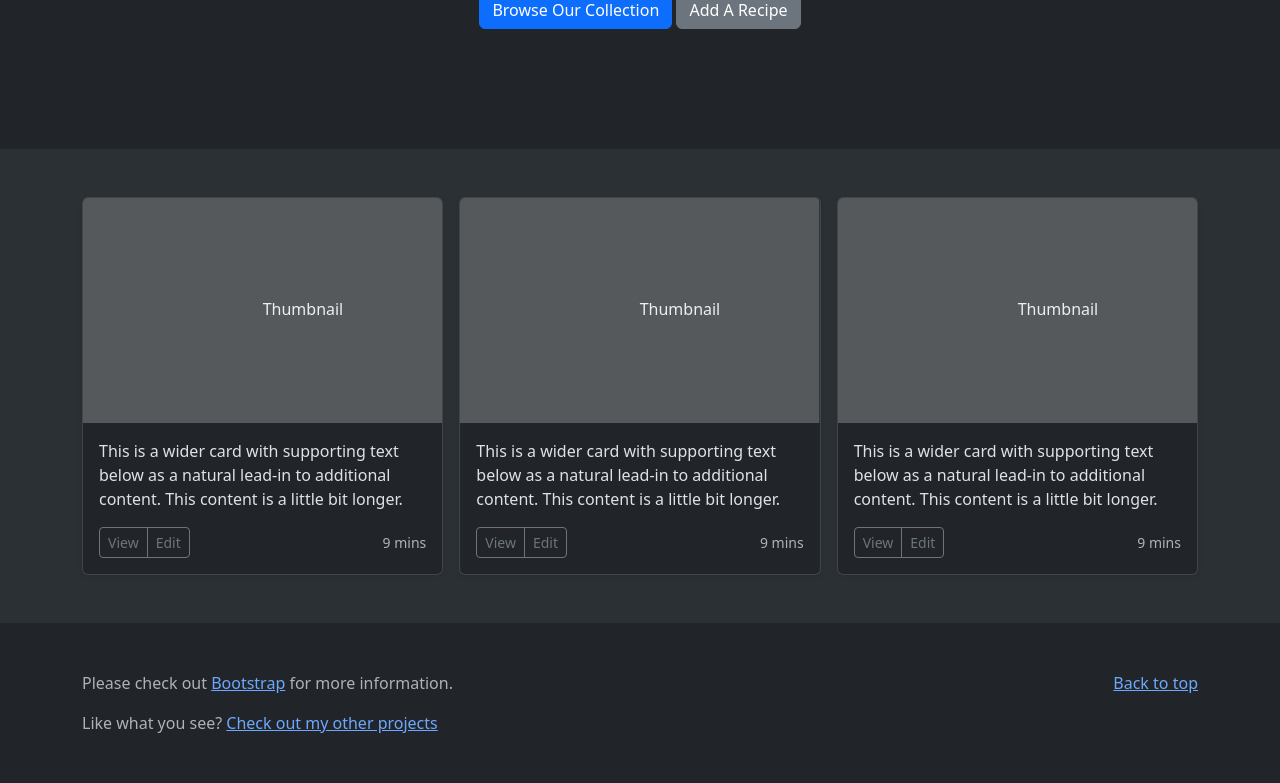
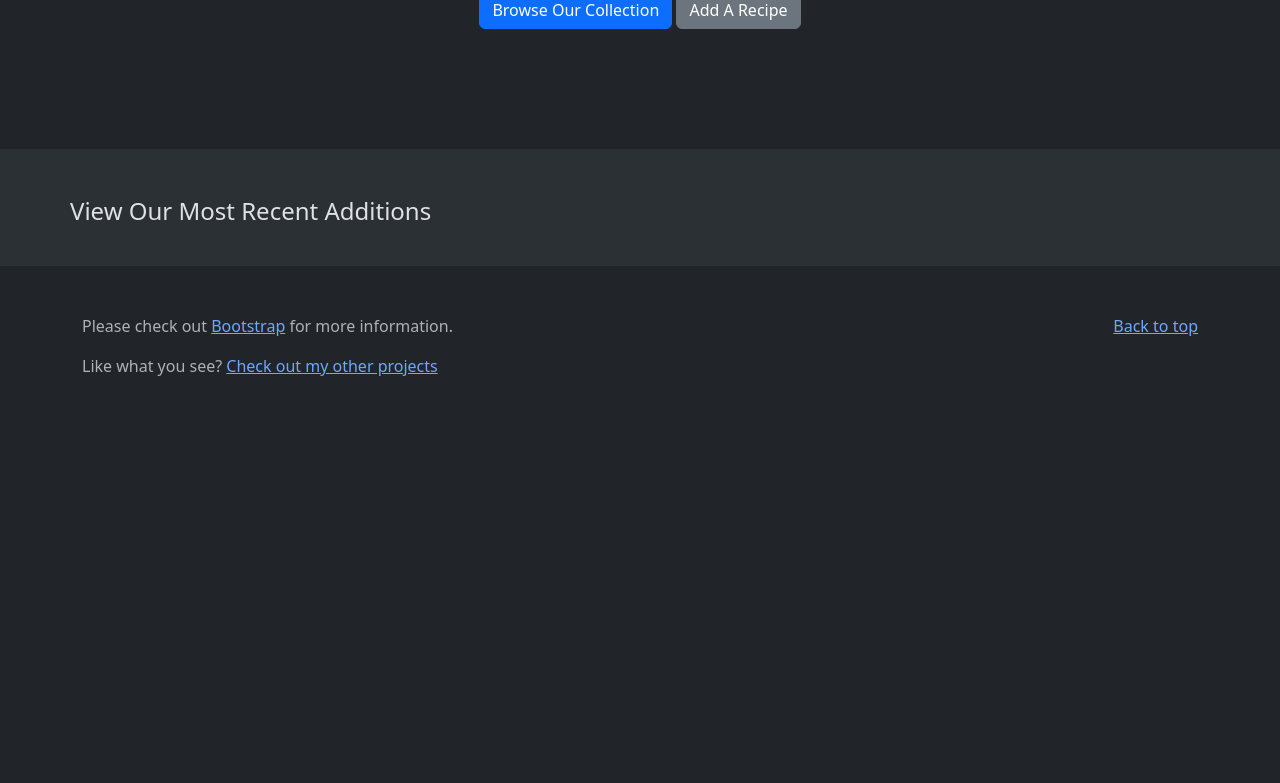
Before and after one commit to Michael-W-Mason/Python_Recipe_App, a Flask app: page / in a window 1280 px wide. Shown: the part 361-1144 px from the top of the page. After the commit the page ends 737 px from the top, so only its background shows below. Run offline with Flask 3, Linux system fonts and the light colour scheme; data that the repository does not hold is empty; some libraries are stand-ins or nearby versions.

Commit message:
Added Last 3 recipes to home page

```diff
--- a/src/controllers/recipe_controller.py
+++ b/src/controllers/recipe_controller.py
@@ -9,7 +9,8 @@ IMAGE_PATH = f'./db/images/'
 
 @app.route('/')
 def home():
-    return render_template('home.html')
+    recipes = Recipes.get_last_n_recipes(3)
+    return render_template('home.html', recipes=recipes)
 
 @app.route('/submit_recipe', methods=['POST'])
 def submit_recipe():
--- a/src/models/recipe_model.py
+++ b/src/models/recipe_model.py
@@ -77,6 +77,11 @@ class Recipes(BaseModel):
             data['instructions'].append(ele.instruction)
         return data
 
+    @staticmethod
+    def get_last_n_recipes(n):
+        last_n_recipes = Recipes.select().order_by(Recipes.updated_at).limit(n)
+        return last_n_recipes
+
 class Ingredients(BaseModel):
     id = PrimaryKeyField()
     recipe = ForeignKeyField(Recipes, backref='ingredients')
--- a/src/templates/home.html
+++ b/src/templates/home.html
@@ -18,80 +18,71 @@
 
 <div class="album py-5 bg-body-tertiary">
     <div class="container">
+        <h4 class="row">View Our Most Recent Additions</h4>
         <div class="row row-cols-1 row-cols-sm-2 row-cols-md-3 g-3">
+            {% for recipe in recipes %}
             <div class="col">
                 <div class="card shadow-sm">
-                    <svg class="bd-placeholder-img card-img-top" width="100%" height="225"
-                        xmlns="http://www.w3.org/2000/svg" role="img" aria-label="Placeholder: Thumbnail"
-                        preserveAspectRatio="xMidYMid slice" focusable="false">
-                        <title>Placeholder</title>
-                        <rect width="100%" height="100%" fill="#55595c" data-darkreader-inline-fill=""
-                            style="--darkreader-inline-fill: #43484b;"></rect>
-                        <text x="50%" y="50%" fill="#eceeef" dy=".3em" data-darkreader-inline-fill=""
-                            style="--darkreader-inline-fill: #dddad6;">Thumbnail</text>
-                    </svg>
+                    <img class="bd-placeholder-img card-img-top" width="100%" height="225"
+                        preserveAspectRatio="xMidYMid slice" {%if recipe.id %} src="{{ url_for('cdn', id=recipe.id) }}"
+                        {% else %} src="{{url_for('cdn', id=0)}}" {% endif %}>
                     <div class="card-body">
-                        <p class="card-text">This is a wider card with supporting text below as a natural
-                            lead-in to additional content. This content is a little bit longer.</p>
+                        <h5>{{recipe.name}}</h5>
+                        <p class="card-text">{{recipe.desc}}</p>
                         <div class="d-flex justify-content-between align-items-center">
                             <div class="btn-group">
-                                <button type="button" class="btn btn-sm btn-outline-secondary">View</button>
-                                <button type="button" class="btn btn-sm btn-outline-secondary">Edit</button>
+                                <button onclick="getRecipe({{recipe.id}})" type="button"
+                                    class="btn btn-sm btn-outline-secondary" data-bs-toggle="modal"
+                                    data-bs-target="#recipeModal">View</button>
+                                <a class="btn btn-sm btn-outline-secondary"
+                                    href="/recipes/edit_recipe/{{recipe.id}}">Edit</a>
+                                <!-- <button type="button" class="btn btn-sm btn-outline-secondary">Edit</button> -->
                             </div>
-                            <small class="text-body-secondary">9 mins</small>
+                            <small class="text-body-secondary">{{recipe.cook_time}} hrs</small>
                         </div>
                     </div>
                 </div>
             </div>
-            <div class="col">
-                <div class="card shadow-sm">
-                    <svg class="bd-placeholder-img card-img-top" width="100%" height="225"
-                        xmlns="http://www.w3.org/2000/svg" role="img" aria-label="Placeholder: Thumbnail"
-                        preserveAspectRatio="xMidYMid slice" focusable="false">
-                        <title>Placeholder</title>
-                        <rect width="100%" height="100%" fill="#55595c" data-darkreader-inline-fill=""
-                            style="--darkreader-inline-fill: #43484b;"></rect>
-                        <text x="50%" y="50%" fill="#eceeef" dy=".3em" data-darkreader-inline-fill=""
-                            style="--darkreader-inline-fill: #dddad6;">Thumbnail</text>
-                    </svg>
-                    <div class="card-body">
-                        <p class="card-text">This is a wider card with supporting text below as a natural
-                            lead-in to additional content. This content is a little bit longer.</p>
-                        <div class="d-flex justify-content-between align-items-center">
-                            <div class="btn-group">
-                                <button type="button" class="btn btn-sm btn-outline-secondary">View</button>
-                                <button type="button" class="btn btn-sm btn-outline-secondary">Edit</button>
-                            </div>
-                            <small class="text-body-secondary">9 mins</small>
+            {% endfor %}
+        </div>
+    </div>
+</div>
+
+<!-- Modal -->
+<div class="modal fade modal-md" id="recipeModal" tabindex="-1" aria-labelledby="recipeModalLabel" aria-hidden="true">
+    <div class="modal-dialog">
+        <div class="modal-content">
+            <div class="modal-header">
+                <h1 class="modal-title fs-5" id="recipeModalLabel">Recipe Name</h1>
+                <button type="button" class="btn-close" data-bs-dismiss="modal" aria-label="Close"></button>
+            </div>
+            <div class="modal-body">
+                <div class="p-2">
+                    <div class="row">
+                        <div class="clearfix p-2">
+                            <img id="recipeModalImage" class="rounded col-md-4 mb-3 ms-md-3" width="100%" src="">
+                            <h5 id="recipeModalServes">Serves: 1</h5>
+                            <p id="recipeModalTime">Total Cooking Time: 1 hours</p>
+                            <p id="recipeModalDesc">Recipe Description</p>
+                        </div>
+                        <div class="p-2">
+                            <h3>Ingredients</h3>
+                            <ul id="recipeModalIngredients">
+                            </ul>
+                            <h3>Instructions</h3>
+                            <ol id="recipeModalInstructions">
+                            </ol>
                         </div>
                     </div>
                 </div>
-            </div>
-            <div class="col">
-                <div class="card shadow-sm">
-                    <svg class="bd-placeholder-img card-img-top" width="100%" height="225"
-                        xmlns="http://www.w3.org/2000/svg" role="img" aria-label="Placeholder: Thumbnail"
-                        preserveAspectRatio="xMidYMid slice" focusable="false">
-                        <title>Placeholder</title>
-                        <rect width="100%" height="100%" fill="#55595c" data-darkreader-inline-fill=""
-                            style="--darkreader-inline-fill: #43484b;"></rect>
-                        <text x="50%" y="50%" fill="#eceeef" dy=".3em" data-darkreader-inline-fill=""
-                            style="--darkreader-inline-fill: #dddad6;">Thumbnail</text>
-                    </svg>
-                    <div class="card-body">
-                        <p class="card-text">This is a wider card with supporting text below as a natural
-                            lead-in to additional content. This content is a little bit longer.</p>
-                        <div class="d-flex justify-content-between align-items-center">
-                            <div class="btn-group">
-                                <button type="button" class="btn btn-sm btn-outline-secondary">View</button>
-                                <button type="button" class="btn btn-sm btn-outline-secondary">Edit</button>
-                            </div>
-                            <small class="text-body-secondary">9 mins</small>
-                        </div>
-                    </div>
+                <div class="modal-footer">
+                    <button type="button" class="btn btn-secondary" data-bs-dismiss="modal">Close</button>
                 </div>
             </div>
         </div>
     </div>
-</div>
-{% endblock %}
+
+
+
+    <script src="{{url_for('static', filename='js/modalRecipeController.js')}}"></script>
+    {% endblock %}
```
